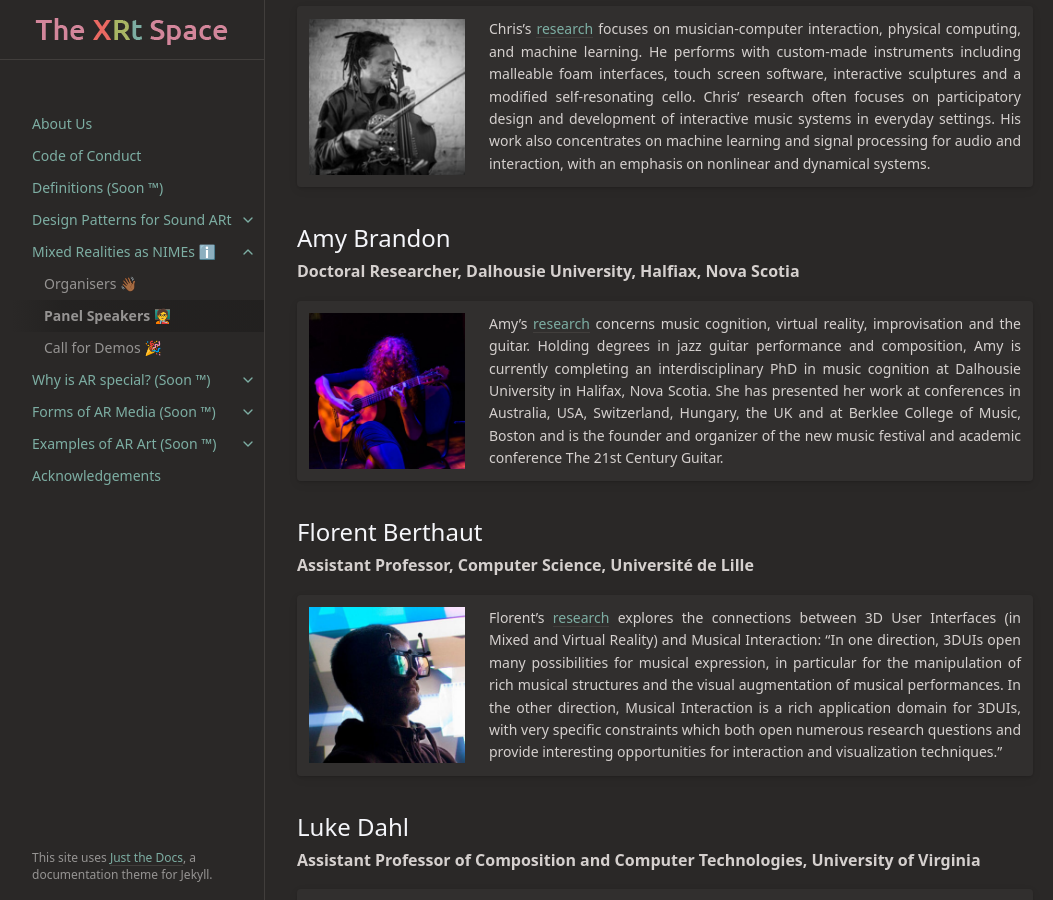
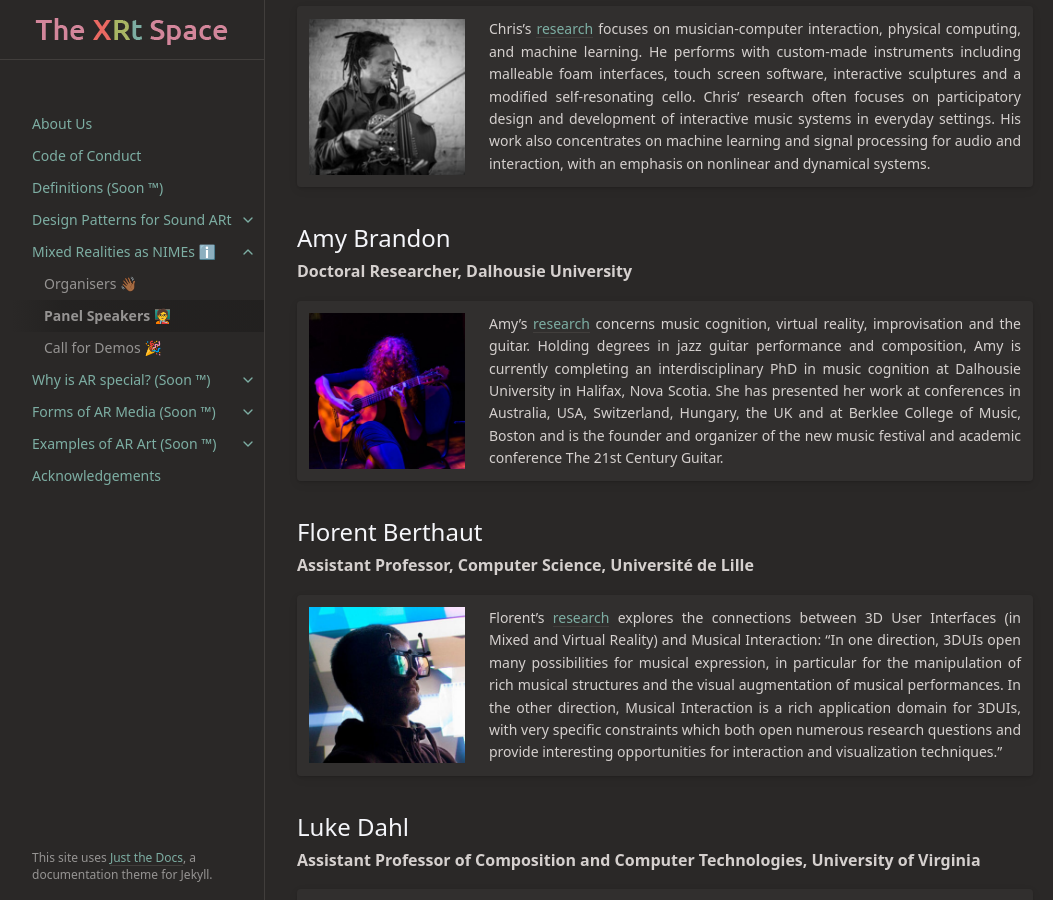
Before and after one commit to sambilbow/thexrtspace, a Jekyll site: the page built from docs/nime-workshop/panel.md, in a window 1280 px wide and 900 px high, scrolled down 1225 px. Shown: the whole window, without its empty margins (107-1160 px from the left). Built offline with Jekyll 4.4.1, drawn with Linux system fonts in a browser that asks for light colours.

Commit message:
:bug: (nime-workshop) Fix Amy typo

```diff
--- a/docs/nime-workshop/panel.md
+++ b/docs/nime-workshop/panel.md
@@ -84,7 +84,7 @@ We have contacted and received confirmation that the following diverse and trans
 | ![](../../assets/images/kiefer.jpg) | Chris's [research](https://luuma.net/) focuses on musician-computer interaction, physical computing, and machine learning.  He performs with custom-made instruments including malleable foam interfaces, touch screen software, interactive sculptures and a modified self-resonating cello.  Chris’ research  often focuses on participatory design and development of interactive music systems in everyday settings. His work also concentrates on machine learning and signal processing for audio and interaction, with an emphasis on nonlinear and dynamical systems.   |
 
 ## Amy Brandon
-**Doctoral Researcher, Dalhousie University, Halfiax, Nova Scotia**
+**Doctoral Researcher, Dalhousie University**
 
 |                                  |   |
 |:--------------------------------:|--|
```
